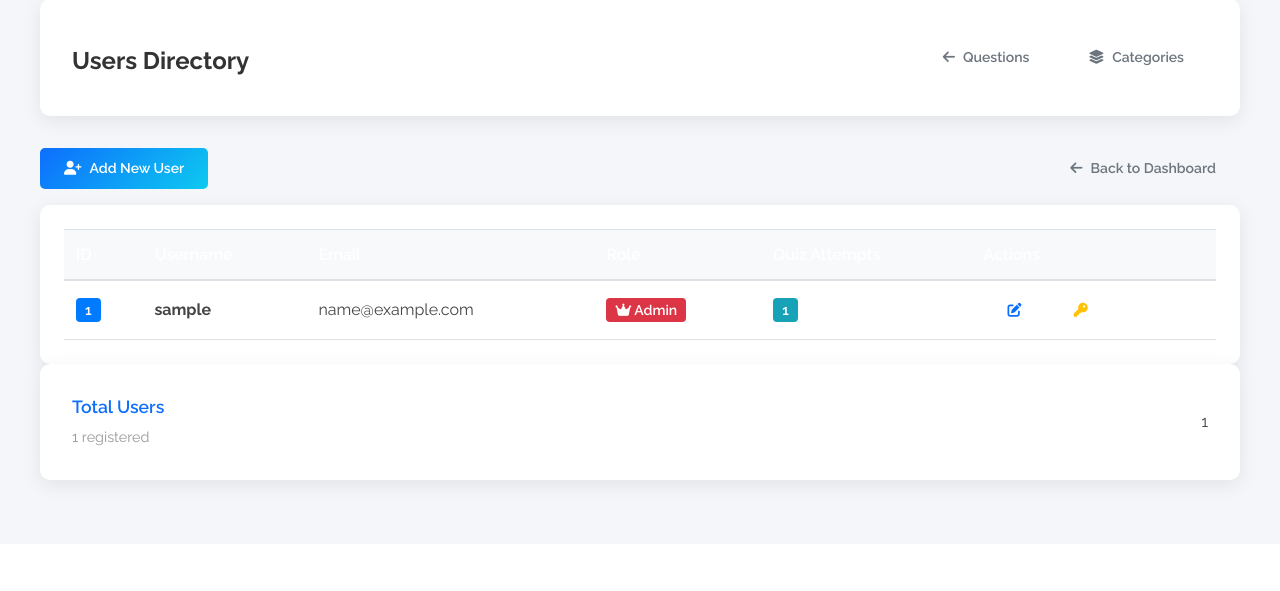
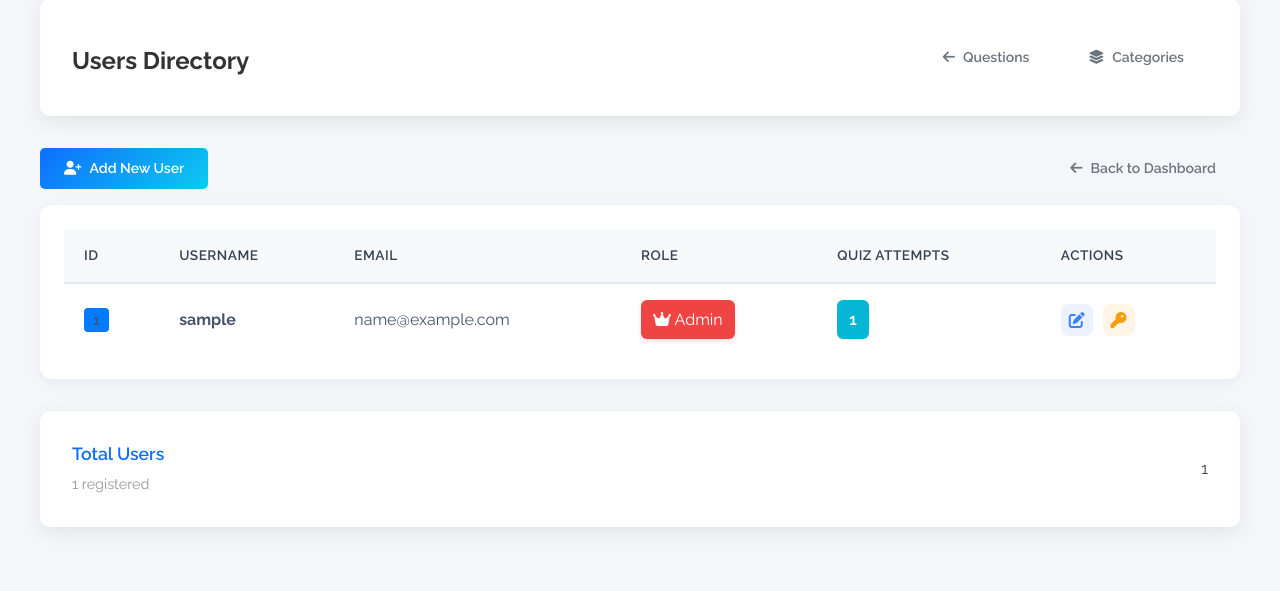
Before and after one commit to omyadav3131/QuizCraft, a Flask app: page /admin/users in a window 1280 px wide. Shown: the part 310-901 px from the top of the page. Before the commit the page ends 808 px from the top, so only its background shows below. Run offline with Flask 2, Linux system fonts and the light colour scheme; a user stored in the database is signed in; tables that the repository leaves empty hold one stand-in row (values such as "Sample post"); some libraries are stand-ins or nearby versions.

Commit message:
style: fix admin users table UI and email rendering

```diff
--- a/app/templates/admin/users.html
+++ b/app/templates/admin/users.html
@@ -1,9 +1,123 @@
 <!-- HEADER_COMMENT_AUTOGEN -->
 <!-- FILE: app\templates\admin\users.html -->
-<!-- PURPOSE: Brief description of this template and common edit points. -->
+<!-- PURPOSE: Admin users dashboard displaying all registered users. -->
 
 {% extends 'base.html' %}
 {% block content %}
+
+<style>
+  .admin-table-wrapper {
+    background: #ffffff;
+    border-radius: 12px;
+    box-shadow: 0 4px 15px rgba(0, 0, 0, 0.05);
+    overflow: hidden;
+    margin-bottom: 2rem;
+  }
+  .custom-admin-table {
+    margin-bottom: 0;
+    width: 100%;
+    border-collapse: separate;
+    border-spacing: 0;
+  }
+  .custom-admin-table thead th {
+    background-color: #f8f9fa; /* Light background */
+    color: #334155; /* Dark slate text for high contrast */
+    font-weight: 600;
+    text-transform: uppercase;
+    font-size: 0.85rem;
+    letter-spacing: 0.5px;
+    padding: 1rem 1.25rem;
+    border-bottom: 2px solid #e2e8f0;
+    position: sticky;
+    top: 0;
+    z-index: 10;
+  }
+  .custom-admin-table tbody td {
+    padding: 1rem 1.25rem;
+    vertical-align: middle;
+    color: #475569;
+    border-bottom: 1px solid #f1f5f9;
+  }
+  .custom-admin-table tbody tr:hover {
+    background-color: #f8fafc;
+  }
+  .custom-admin-table tbody tr:nth-child(even) {
+    background-color: #fcfcfc; /* Zebra striping */
+  }
+  .custom-admin-table tbody tr:last-child td {
+    border-bottom: none;
+  }
+
+  /* Badges */
+  .badge-admin {
+    background-color: #ef4444; /* Red */
+    color: white;
+    padding: 0.4em 0.75em;
+    border-radius: 6px;
+    font-weight: 500;
+    box-shadow: 0 2px 4px rgba(239, 68, 68, 0.2);
+    display: inline-block;
+  }
+  .badge-user {
+    background-color: #64748b; /* Slate/Gray */
+    color: white;
+    padding: 0.4em 0.75em;
+    border-radius: 6px;
+    font-weight: 500;
+    display: inline-block;
+  }
+  .badge-attempts {
+    background-color: #06b6d4; /* Cyan */
+    color: white;
+    padding: 0.4em 0.75em;
+    border-radius: 6px;
+    font-weight: 600;
+    display: inline-block;
+  }
+
+  /* Action Icons */
+  .action-btn {
+    display: inline-flex;
+    align-items: center;
+    justify-content: center;
+    width: 32px;
+    height: 32px;
+    border-radius: 8px;
+    margin-right: 0.35rem;
+    transition: all 0.2s ease;
+    cursor: pointer;
+    border: none;
+    text-decoration: none;
+  }
+  .action-btn-edit {
+    color: #3b82f6;
+    background-color: rgba(59, 130, 246, 0.1);
+  }
+  .action-btn-edit:hover {
+    background-color: #3b82f6;
+    color: white;
+    transform: translateY(-2px);
+  }
+  .action-btn-key {
+    color: #f59e0b;
+    background-color: rgba(245, 158, 11, 0.1);
+  }
+  .action-btn-key:hover {
+    background-color: #f59e0b;
+    color: white;
+    transform: translateY(-2px);
+  }
+  .action-btn-delete {
+    color: #ef4444;
+    background-color: rgba(239, 68, 68, 0.1);
+  }
+  .action-btn-delete:hover {
+    background-color: #ef4444;
+    color: white;
+    transform: translateY(-2px);
+  }
+</style>
+
 <div class="admin-container">
   <div class="admin-wrapper">
     <div class="admin-header">
@@ -36,8 +150,8 @@
       </div>
     </div>
 
-    <div class="table-responsive">
-      <table class="table table-hover">
+    <div class="admin-table-wrapper table-responsive">
+      <table class="custom-admin-table">
         <thead>
           <tr>
             <th>ID</th>
@@ -52,27 +166,27 @@
           {% if users %}
             {% for user in users %}
             <tr>
-              <td><span class="badge badge-primary">{{ user.id }}</span></td>
+              <td><span class="badge bg-primary rounded-pill">{{ user.id }}</span></td>
               <td><strong>{{ user.username }}</strong></td>
-              <td>{{ user.email or '-' }}</td>
+              <td>{{ user.email|replace('None', '') if user.email else '-' }}</td>
               <td>
                 {% if user.is_admin() %}
-                  <span class="badge badge-danger"><i class="fas fa-crown"></i> Admin</span>
+                  <span class="badge-admin"><i class="fas fa-crown"></i> Admin</span>
                 {% else %}
-                  <span class="badge badge-secondary"><i class="fas fa-user"></i> User</span>
+                  <span class="badge-user"><i class="fas fa-user"></i> User</span>
                 {% endif %}
               </td>
-              <td><span class="badge badge-info">{{ user.attempts|length }}</span></td>
+              <td><span class="badge-attempts">{{ user.attempts|length }}</span></td>
               <td>
-                <a href="{{ url_for('admin.edit_user', user_id=user.id) }}" class="btn btn-sm btn-outline-primary" title="Edit">
+                <a href="{{ url_for('admin.edit_user', user_id=user.id) }}" class="action-btn action-btn-edit" title="Edit">
                   <i class="fas fa-edit"></i>
                 </a>
-                <a href="{{ url_for('admin.change_user_password', user_id=user.id) }}" class="btn btn-sm btn-outline-warning" title="Change Password">
+                <a href="{{ url_for('admin.change_user_password', user_id=user.id) }}" class="action-btn action-btn-key" title="Change Password">
                   <i class="fas fa-key"></i>
                 </a>
                 {% if user.id != current_user.id %}
-                <form action="{{ url_for('admin.delete_user', user_id=user.id) }}" method="post" class="d-inline-block" onsubmit="return confirm('Delete this user?')">
-                  <button class="btn btn-sm btn-outline-danger" type="submit" title="Delete"><i class="fas fa-trash"></i></button>
+                <form action="{{ url_for('admin.delete_user', user_id=user.id) }}" method="post" class="d-inline-block m-0 p-0" onsubmit="return confirm('Delete this user?')">
+                  <button class="action-btn action-btn-delete" type="submit" title="Delete"><i class="fas fa-trash"></i></button>
                 </form>
                 {% endif %}
               </td>
```
